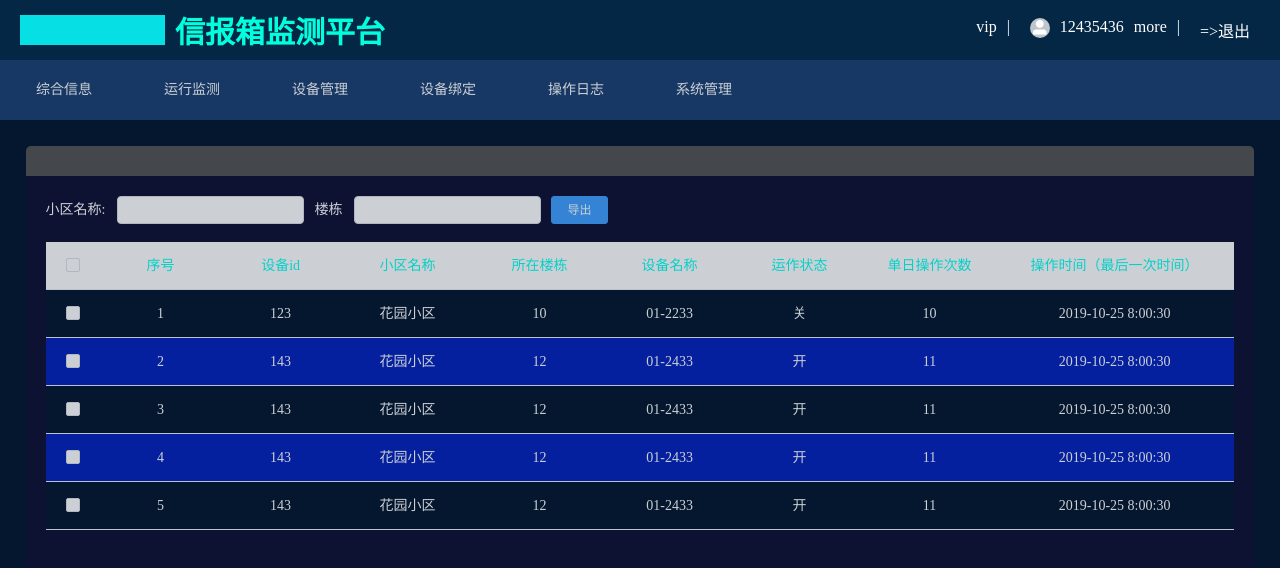
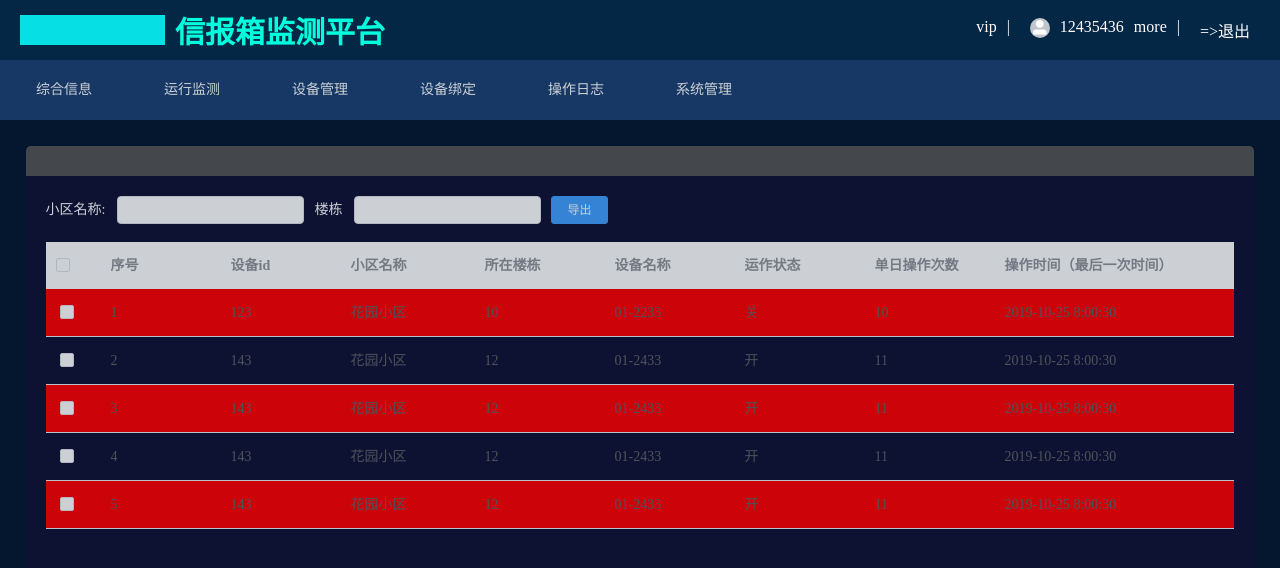
Before and after one commit to stanlc/mailbox, a Vue app in the folder mailbox/: page /obersve in a window 1280 px wide. Shown: the top 568 px of the page. Built offline with nearby package versions, Linux system fonts and the light colour scheme.

Commit message:
el-table-change

```diff
--- a/mailbox/package.json
+++ b/mailbox/package.json
@@ -12,6 +12,7 @@
     "echarts": "^4.4.0",
     "element-ui": "^2.4.5",
     "fibers": "^4.0.2",
+    "less-loader": "^5.0.0",
     "node-sass": "^4.13.0",
     "sass": "^1.23.3",
     "sass-loader": "^8.0.0",
--- a/mailbox/src/App.vue
+++ b/mailbox/src/App.vue
@@ -47,48 +47,36 @@ html,body{
 }
 
 //Table样式
+body .el-table th.gutter{
+  display: table-cell!important;  //浏览器缩放表头出现白边
+}
+.el-table {
+  background: transparent !important; //表格背景色
+  tr th{
+    background: #04172e;    //表头背景色
+    border: none !important;  //表头下边框
+    text-align: center;
+  }
+  tr{
+    &:nth-child(odd){
+      background: red;
+    }
 
-
-.myTableStyle {
-    .el-table::before{
-      height: 0;     //去除表格最下层边框
+    &:nth-child(even){
+      background: transparent;
     }
-    .rowStyle {
-          td{
-            text-align: center;
-            border: none;
-          }
-          &:nth-child(odd){
-            td{
-              background-color: #04172e !important;
-            }
-          }
-          &:nth-child(even){
-            td{
-              background-color: transparent !important;
-            }
-          }
-      }
-    .el-table{
-      color: #fff;
-      tr{
-        background-color: #0423bb; //表格背景色
-        border:none;
-      }
-      tbody {
-        border:none;
-      }
-      th{
-        color: #06ffee;
-        text-align: center;
-        font-weight: normal;
-        background-color:blue;
-        &.is-leaf{
-          border:none     //去除表头下白边
-        }
-      }
-
+    td{
+      border: none;
+      text-align: center;
+    }
   }
 }
+.el-table::before{
+  height: 0px !important;   //表格下边框
+}
 
+.el-table--enable-row-hover .el-table__body tr:hover>td{
+background-color: #212e3e !important;    //hover项背景颜色
+}
+@import './assets/common.css'
 </style>
--- /dev/null
+++ b/mailbox/src/assets/common.css
@@ -0,0 +1,6 @@
+.el-input--mini /deep/ .el-input__inner {
+    background-color: transparent;
+ }
+.el-select /deep/ .el-input__inner {
+    background-color: transparent;
+ }
--- a/mailbox/src/views/Equipment.vue
+++ b/mailbox/src/views/Equipment.vue
@@ -5,7 +5,7 @@
            <div class="search-box">
                <el-form  v-model="form" :inline="true" size="mini" >
                     <el-form-item label="设备类型:">
-                        <el-input v-model="form.type"></el-input>
+                        <el-input v-model="form.type" class="aa"></el-input>
                     </el-form-item>
                     <el-form-item label="设备名称:">
                         <el-input v-model="form.name"></el-input>
@@ -22,7 +22,7 @@
                 </el-form>
                 <el-form  v-model="form" :inline="true" size="mini" >
                     <el-form-item label="订阅账号:">
-                        <el-input v-model="form.account"></el-input>
+                        <el-input v-model="form.account" class="dialog-input-text"></el-input>
                     </el-form-item>
                     <el-form-item label="所属机构:">
                          <el-select v-model="form.mechanism" >
@@ -126,7 +126,7 @@ export default {
     }
 }
 </script>
-<style lang="scss" scoped>
+<style scoped>
     .el-container {
         width:96vw;
         height:40vw;
@@ -136,5 +136,11 @@ export default {
         border-radius: 5px;
         margin: 2vw auto;
     }
+    .el-input,.el-select{
+        width:200px;
+    }
+
+
+
 
 </style>
--- a/mailbox/src/views/Obersve.vue
+++ b/mailbox/src/views/Obersve.vue
@@ -19,7 +19,7 @@
             :data="listData"
             style="width: 100%"
             :default-sort = "{prop: 'date', order: 'descending'}"
-            :row-class-name="rowStyle"
+            :row-style="rowStyle"
             >
               <el-table-column
                 type="selection"
@@ -75,7 +75,7 @@
 
 </template>
 
-<style lang="scss" >
+<style scope>
   .el-container {
         width:96vw;
         height:40vw;
@@ -85,6 +85,7 @@
         border-radius: 5px;
         margin: 2vw auto;
     }
+
 </style>
 <script>
   export default {
@@ -157,16 +158,17 @@
         selectvalue:'',
         namevalue:'',
         listData:[],
-        rowStyle:'rowStyle',
       }
     },
     mounted(){
       this.listData = this.tableData
     },
     methods: {
-      // datefilter(val,...type){
-      //   this.listData = this.tableData.filter(item =>(~item[type[0]].indexOf(val)));   //筛选列表项
-      // },
-    },
+      rowStyle(rowIndex){
+        if(rowIndex==1){
+          return 'background:blue'
+        }
+      }
+    }
   }
 </script>
--- a/mailbox/src/views/subViews/AccountObersve.vue
+++ b/mailbox/src/views/subViews/AccountObersve.vue
@@ -103,7 +103,6 @@ export default {
         }
         width:75vw;
         height: 80vh;
-        background-color: rgba($color: #aaa, $alpha: 0.8);
         color: #fff;
         border-radius: 5px;
     }
```
Also changed, not shown: 1 other file (tests, documents, lock files or other folders).
